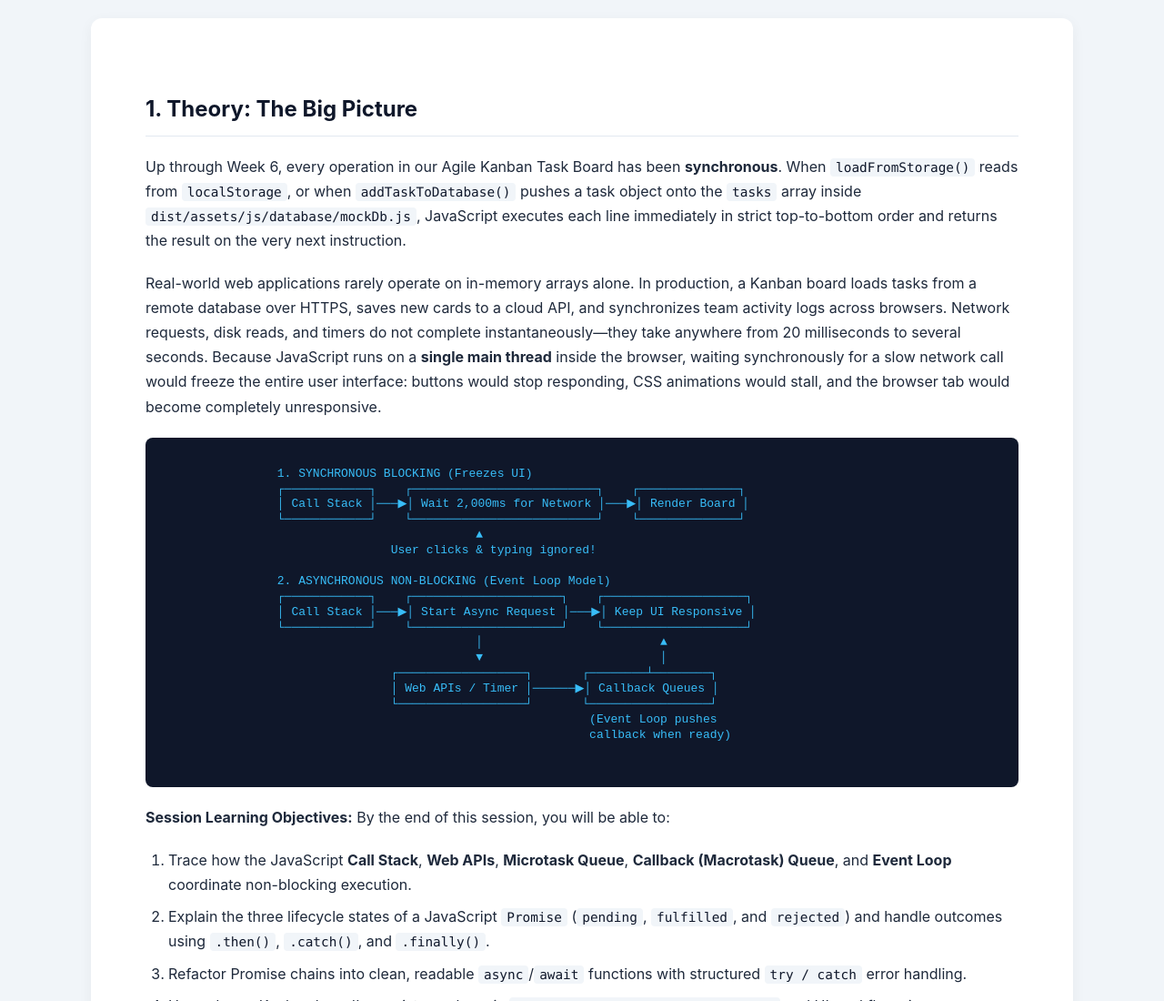
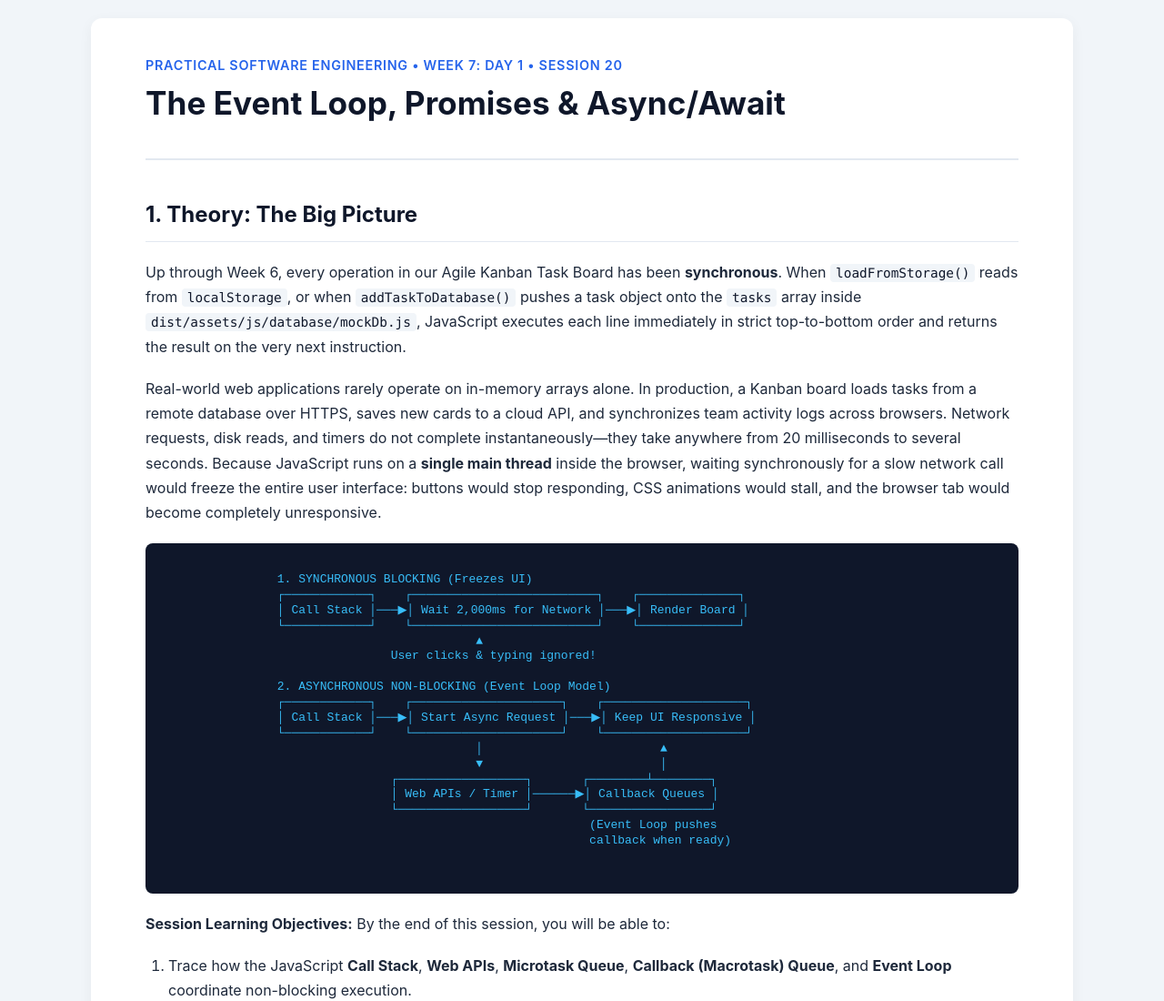
Before and after one commit to Scarred-Zero/It-class-program, a plain HTML site: page Lesson-Notes/wk7/day-1-wk-7.html in a window 1280 px wide. Shown: the top 1100 px of the page at 91% size. Drawn offline with Linux system fonts and the light colour scheme.

Commit message:
feat: add header section to day-1-wk-7.html for Week 7 session; include session title and metadata

```diff
--- a/Lesson-Notes/wk7/day-1-wk-7.html
+++ b/Lesson-Notes/wk7/day-1-wk-7.html
@@ -181,6 +181,10 @@
     </head>
     <body>
         <div class="container">
+            <header>
+                <div class="meta">Practical Software Engineering • Week 7: Day 1 • Session 20</div>
+                <h1>The Event Loop, Promises & Async/Await</h1>
+            </header>
             <!-- SECTION 1: THEORY - THE BIG PICTURE -->
             <section>
                 <h2>1. Theory: The Big Picture</h2>
```
